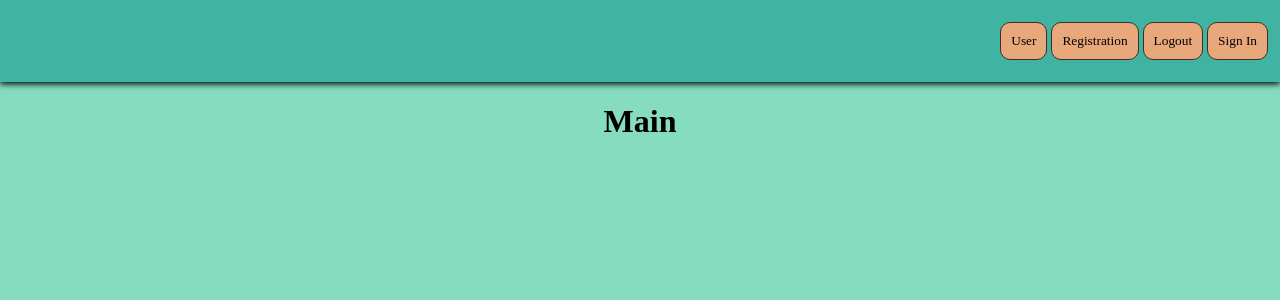
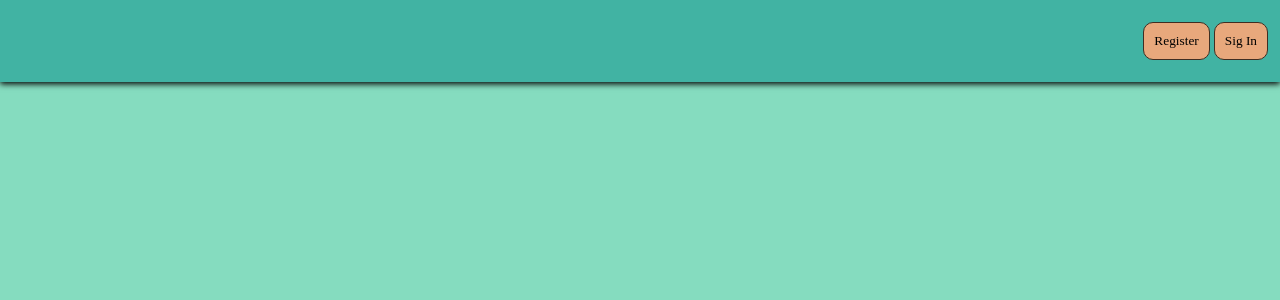
Before and after one commit to Dmitry-Markelov/PHP-Project, a React (Create React App) app in the folder client/: page / in a window 1280 px wide. Shown: the top 300 px of the page. Built offline with nearby package versions, Linux system fonts and the light colour scheme; the HTML template or start-up script is replaced by a standard one; a web font is replaced by a local one.

Commit message:
Routes, NavButon, Header
and newToken

```diff
--- a/client/src/App.tsx
+++ b/client/src/App.tsx
@@ -1,29 +1,31 @@
 import React, { useEffect, useState } from 'react';
 import './App.css';
-import { useRoutes } from './Hooks/useRoutes';
 import NavBar from './components/Navbar';
-import { BrowserRouter } from 'react-router-dom';
+import { BrowserRouter, Navigate, Route, Routes } from 'react-router-dom';
 // import logo from './logo.svg';
 import { HOST } from './config';
 import Server from './modules/Server/Server';
 import { Store } from './modules/Store/Store';
 import { getToken, removeToken } from './Hooks/useToken';
+import MainPage from './routes/MainPage';
+import LoginPage from './routes/LoginPage';
+import RegisterPage from './routes/RegisterPage';
+import UserPage from './routes/UserPage';
 
 export const StoreContext = React.createContext<Store>(null!);
 export const ServerContext = React.createContext<Server>(null!);
 
 const App: React.FC = () => {
-  const routes = useRoutes();
   const store = new Store();
   const server = new Server(HOST, store);
   const token = getToken();
-  console.log(localStorage)
+  const [isAuthTest, setIsAuthTest] = useState<boolean>(false);
 
   const handleAutoLogin = async () => {
-    console.log('sad')
     const result = await server.autoLogin();
     if (result) {
-      store.setAuth()
+      store.setAuth();
+      setIsAuthTest(store.isAuth());
     } else {
       removeToken();
     }
@@ -31,24 +33,24 @@ const App: React.FC = () => {
 
   useEffect(() => {
     if (token) {
-        handleAutoLogin()
+      handleAutoLogin()
     }
-}, [])
+  }, [])
 
   return (
     <div className="App">
       <BrowserRouter>
         <StoreContext.Provider value={store}>
           <ServerContext.Provider value={server}>
-            <div className='App-header'>
-              {/* <img src={logo} className="App-logo" alt="logo" /> */}
-              <div className='header-right'>
-                <NavBar />
-              </div>
-            </div>
-            <div className='Content'>
-              {routes}
-            </div>
+            {/* <NavBar isAuth={isAuthTest}/> */}
+              <Routes>
+                <Route path="/" element={<NavBar isAuth={isAuthTest} />}>
+                  <Route path="/login" element={<LoginPage />} />
+                  <Route path="/register" element={<RegisterPage />} />
+                  <Route path="/user" element={<UserPage />} />
+                  <Route path="/main" element={<MainPage />} />
+                </Route>
+              </Routes>
           </ServerContext.Provider>
         </StoreContext.Provider>
       </BrowserRouter>
--- a/client/src/Hooks/useRoutes.tsx
+++ /dev/null
@@ -1,19 +0,0 @@
-import React from "react";
-import {Route, Routes} from 'react-router-dom';
-import LoginPage from '../routes/LoginPage';
-import RegisterPage from '../routes/RegisterPage';
-import UserPage from '../routes/UserPage';
-import MainPage from "../routes/MainPage";
-
-
-export const useRoutes = () => {
-    return (
-      <Routes>
-        <Route path="/" element={ <MainPage/> }></Route>
-        <Route path="/main" element={ <MainPage/> }></Route>
-        <Route path="/login" element={ <LoginPage/> }></Route>
-        <Route path="/register" element={ <RegisterPage/> }></Route>
-        <Route path="/user" element={ <UserPage/> }></Route>
-      </Routes>
-    )
-}
--- /dev/null
+++ b/client/src/components/NavButon.tsx
@@ -0,0 +1,22 @@
+import React from "react";
+import { useNavigate } from "react-router-dom"
+
+type TNavButton = {
+    to: string;
+    text: string;
+    className?: string
+}
+
+export function NavButton({to, text, className} : TNavButton) {
+    const navigate = useNavigate();
+
+    const handleClick = () => {
+        navigate(to, {replace: true})
+    }
+
+    return (
+        <button className={className} onClick={handleClick}>
+            {text}
+        </button>
+    )
+}
--- a/client/src/components/Navbar.tsx
+++ b/client/src/components/Navbar.tsx
@@ -1,10 +1,16 @@
-import { Link, Navigate } from 'react-router-dom';
-import { useContext } from 'react';
+import { Navigate, Outlet } from 'react-router-dom';
+import { useContext, useState } from 'react';
 import React from 'react';
 import { StoreContext } from '../App';
+import { NavButton } from './NavButon';
 
-const NavBar = () => {
+type TNavBar = {
+    isAuth: boolean;
+}
+
+const NavBar = ({ isAuth }: TNavBar) => {
     const store = useContext(StoreContext);
+    console.log(isAuth)
 
     const handleLogOut = () => {
         localStorage.clear();
@@ -12,37 +18,22 @@ const NavBar = () => {
         <Navigate to="/main" replace={true} />
     }
     return (
-        <div>
-            <nav>
-                {/* {isAuth ? <Link to="/user"> */}
-                <Link to="/user">
-                    <button>
-                        User
-                    </button>
-                {/* </Link>: null} */}
-                </Link>
-                {/* {!isAuth ? <Link to="/register"> */}
-                <Link to="/register">
-                    <button>
-                        Registration
-                    </button>
-                {/* </Link>: null} */}
-                </Link>
-                {/* {isAuth ? <Link to="/login" onClick={() => setAuth(false)}> */}
-                <Link to="/login">
-                    <button onClick={() => handleLogOut()}>
-                        Logout
-                    </button>
-                </Link>
-                {/* </Link>: <Link to="/login"> */}
-                <Link to="/login">
-                    <button>
-                        Sign In
-                    </button>
-                {/* </Link>} */}
-                </Link>
-            </nav>
-        </div>
+        <>
+            <header className='App-header'>
+                {/* <img src={logo} className="App-logo" alt="logo" /> */}
+                <div className='header-right'>
+                    <nav>
+                        {isAuth && <NavButton to='/user' text='User' />}
+                        {!isAuth && <NavButton to='/register' text='Register' />}
+                        {!isAuth && <NavButton to='/login' text='Sig In' />}
+                        {isAuth && <button onClick={() => handleLogOut()}>Log Out</button>}
+                    </nav>
+                </div>
+            </header>
+            <div className='Content'>
+                <Outlet />
+            </div>
+        </>
     )
 }
 
--- a/client/src/modules/Server/Server.ts
+++ b/client/src/modules/Server/Server.ts
@@ -3,6 +3,7 @@ import { Store } from "../Store/Store";
 import {
     TUser,
     TError,
+    TAutoLogin,
 } from "./types";
 
 export default class Server {
@@ -41,15 +42,17 @@ export default class Server {
             setUuid(result.uuid);
             this.token = result.token;
             this.store.setUser(result.name, result.token, result.uuid);
+            return result;
         }
         return null;
     }
     async autoLogin() {
-        const result = await this.request<TUser>('autoLogin', { token: getToken(), uuid: this.uuid });
-        if (result?.token) {
-            setToken(result.token);
-            this.token = result.token;
-            this.store.setUser(result.name, result.token, result.uuid);
+        const result = await this.request<TAutoLogin>('autoLogin', { token: getToken(), uuid: this.uuid });
+        if (result?.newToken) {
+            setToken(result.newToken);
+            this.token = result.newToken;
+            this.store.setUser(result.name, result.newToken, result.uuid);
+            return result;
         }
         return result;
     }
--- a/client/src/modules/Server/types.ts
+++ b/client/src/modules/Server/types.ts
@@ -8,3 +8,9 @@ export type TUser = {
     token: string;
     uuid: string;
 }
+
+export type TAutoLogin = {
+    name: string;
+    newToken: string;
+    uuid: string;
+}
--- a/client/src/routes/LoginPage.tsx
+++ b/client/src/routes/LoginPage.tsx
@@ -3,12 +3,11 @@ import { Navigate } from "react-router-dom";
 import { ServerContext, StoreContext } from '../App';
 import md5 from "md5";
 import './Pages.css';
-import { getUuid } from "../Hooks/useToken";
+import { getToken, getUuid } from "../Hooks/useToken";
 
 const LoginPage = () => {
     const server = useContext(ServerContext);
     const store = useContext(StoreContext);
-    const uuid = getUuid();
 
     const loginRef = useRef<HTMLInputElement | null>(null);
     const passwordRef = useRef<HTMLInputElement | null>(null);
@@ -46,7 +45,7 @@ const LoginPage = () => {
                     Sign In
                 </button>
             </div>
-            {isAuthenticated ? <Navigate to="/user" replace={true} state={{ login: loginRef.current?.value, username: 'Name'} }/> : null}
+            {isAuthenticated ? <Navigate to="/user" replace={true}/> : null}
         </div>
     )
 }
```
